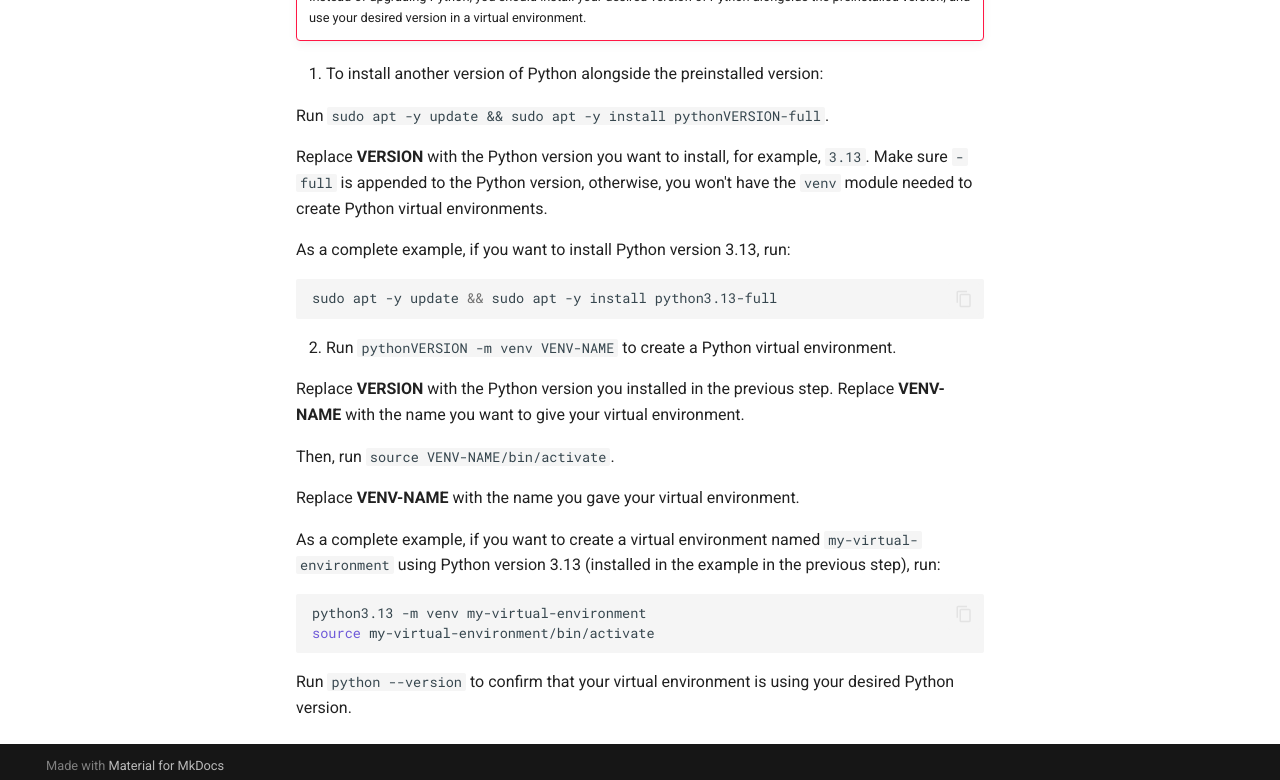
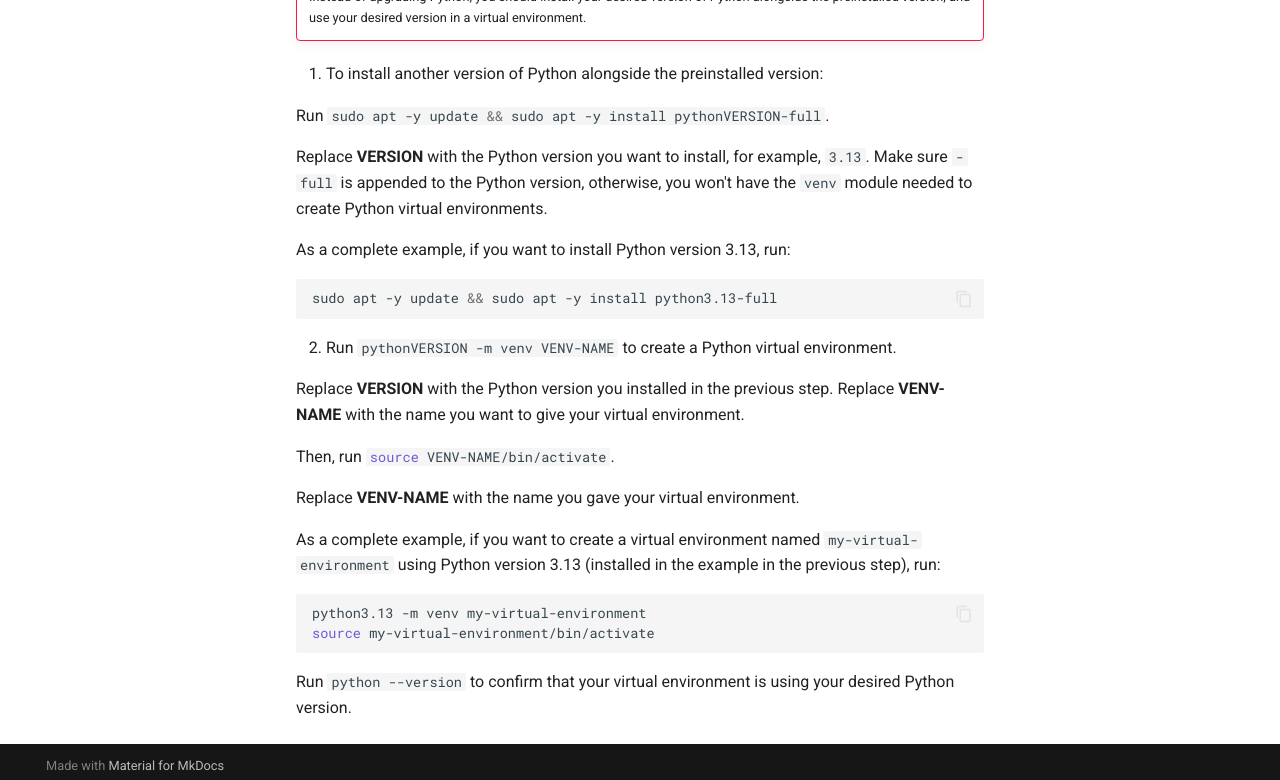
Before and after one commit to cbrownstein-lambda/lambda-docs-mkdocs, an MkDocs documentation site: the page built from docs/on-demand-cloud/getting-started.md, in a window 1280 px wide and 1400 px high, scrolled down 1207 px. Shown: the part 611-1391 px from the top of the window. Built offline with MkDocs 1.6.1 and Material for MkDocs 9.7.7, drawn with Linux system fonts in a browser that asks for light colours; comment, search, counter and statistics services are not loaded; some of the changed lines change nothing that is shown.

Commit message:
Apply highlighting

````diff
--- a/docs/on-demand-cloud/getting-started.md
+++ b/docs/on-demand-cloud/getting-started.md
@@ -86,7 +86,7 @@
 
 1. To install another version of Python alongside the preinstalled version:
 
-   Run `sudo apt -y update && sudo apt -y install pythonVERSION-full`.
+   Run `#!sh sudo apt -y update && sudo apt -y install pythonVERSION-full`.
 
    Replace **VERSION** with the Python version you want to install, for
    example, `3.13`. Make sure `-full` is appended to the Python version,
@@ -99,14 +99,14 @@
    sudo apt -y update && sudo apt -y install python3.13-full
    ```
 
-2. Run `pythonVERSION -m venv VENV-NAME` to create a Python virtual
+2. Run `#!sh pythonVERSION -m venv VENV-NAME` to create a Python virtual
    environment.
 
    Replace **VERSION** with the Python version you installed in the previous
    step. Replace **VENV-NAME** with the name you want to give your virtual
    environment.
 
-   Then, run `source VENV-NAME/bin/activate`.
+   Then, run `#!sh source VENV-NAME/bin/activate`.
 
    Replace **VENV-NAME** with the name you gave your virtual environment.
 
@@ -119,5 +119,5 @@
    source my-virtual-environment/bin/activate
    ```
 
-   Run `python --version` to confirm that your virtual environment is using
+   Run `#!sh python --version` to confirm that your virtual environment is using
    your desired Python version.
````
